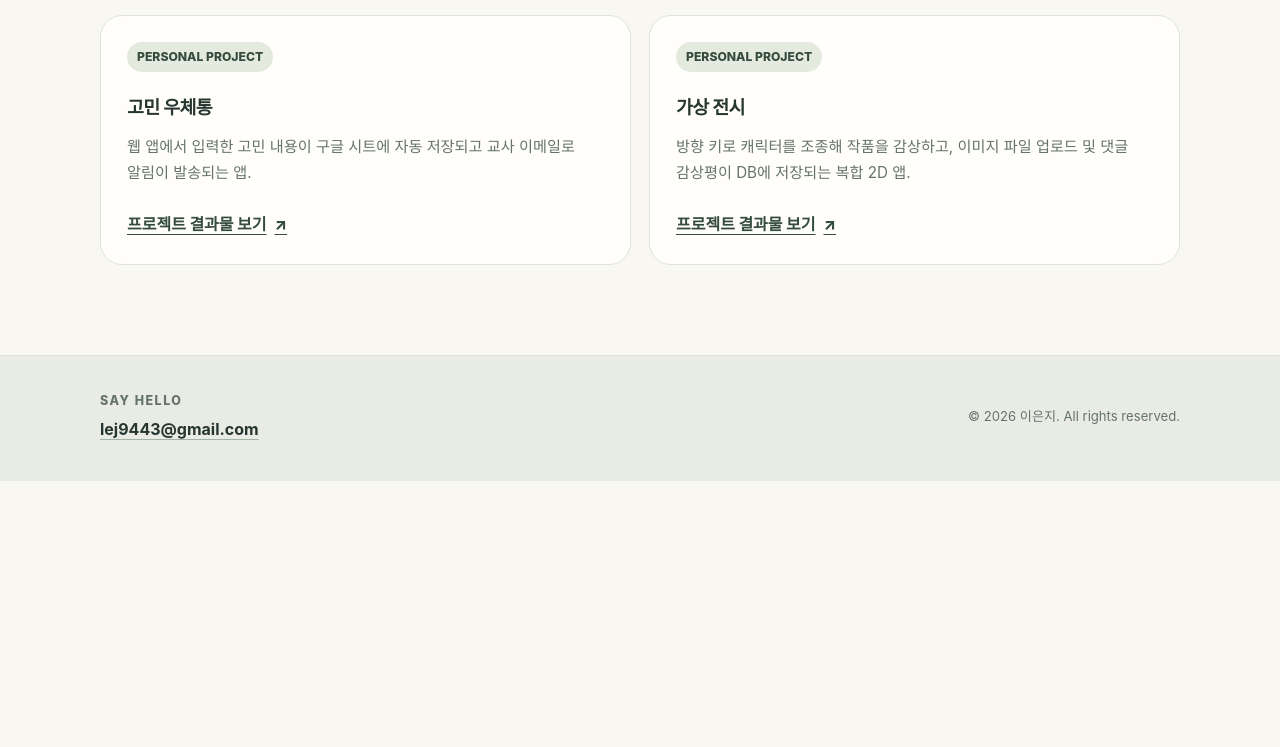
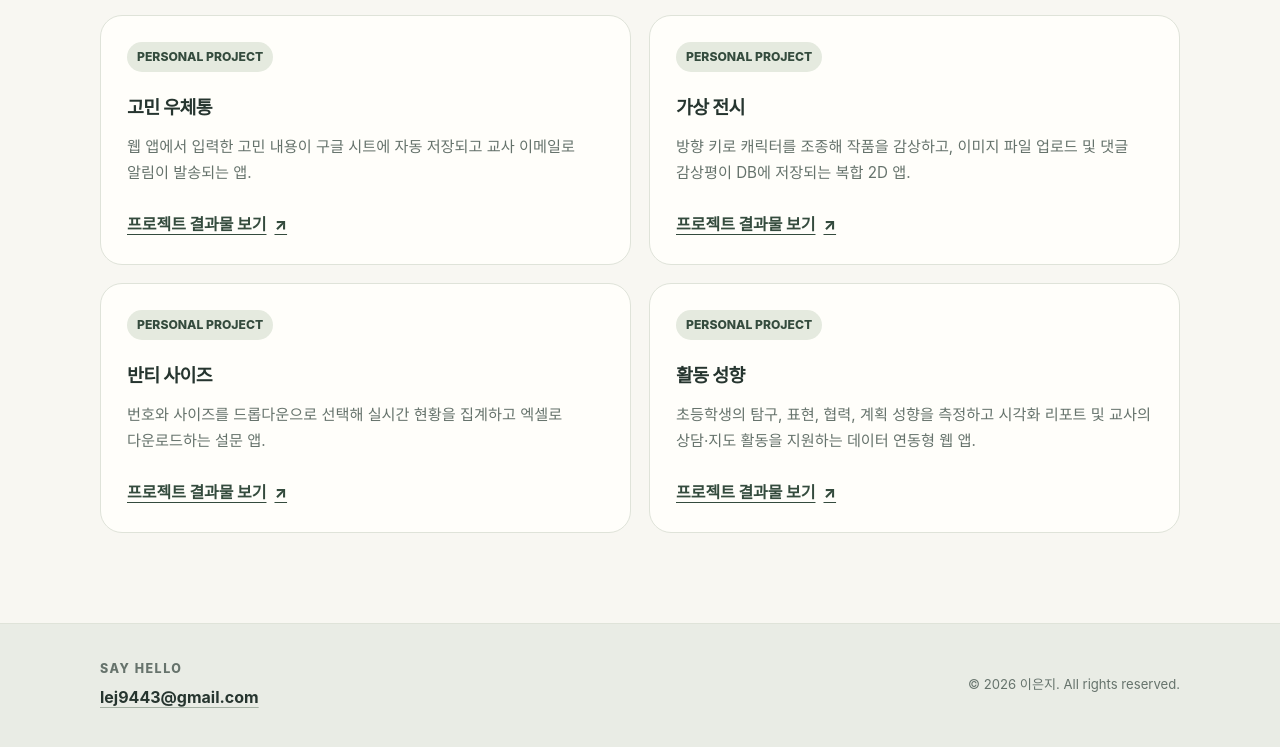
Before and after one commit to EunJi0312/my-webpage, a plain HTML site: page index.html in a window 1280 px wide. Shown: the part 4095-4842 px from the top of the page. Before the commit the page ends 4576 px from the top, so only its background shows below. Drawn offline with Linux system fonts and the light colour scheme.

Commit message:
Update index.html

```diff
--- a/index.html
+++ b/index.html
@@ -629,6 +629,22 @@
               프로젝트 결과물 보기 <span aria-hidden="true">↗</span>
             </a>
           </article>
+          <article class="project-card" id="project-todo">
+            <span class="project-label">PERSONAL PROJECT</span>
+            <h3>반티 사이즈</h3>
+            <p>번호와 사이즈를 드롭다운으로 선택해 실시간 현황을 집계하고 엑셀로 다운로드하는 설문 앱.</p>
+            <a class="project-link" href="https://script.google.com/macros/s/AKfycbwz8igIslo2vyUsY2tQB7ka_7X8TubVvDdcrCMkAT58mAH4mr5ex9Vl11aGUU1nhGyy/exec" target="_blank">
+              프로젝트 결과물 보기 <span aria-hidden="true">↗</span>
+            </a>
+          </article>
+          <article class="project-card" id="project-todo">
+            <span class="project-label">PERSONAL PROJECT</span>
+            <h3>활동 성향</h3>
+            <p>초등학생의 탐구, 표현, 협력, 계획 성향을 측정하고 시각화 리포트 및 교사의 상담·지도 활동을 지원하는 데이터 연동형 웹 앱.</p>
+            <a class="project-link" href="https://script.google.com/macros/s/AKfycbwa2HqiakJE4pqwBWTF36adsHpvDianTbFgA2fiR6si_iAnZF8ztixcnaPqtbwL_t3z/exec" target="_blank">
+              프로젝트 결과물 보기 <span aria-hidden="true">↗</span>
+            </a>
+          </article>
         </div>
       </section>
 
```
